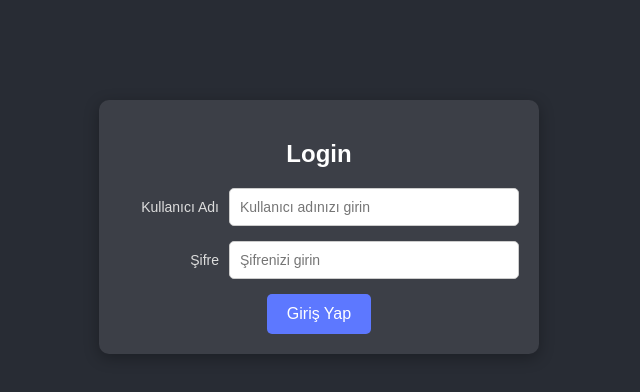
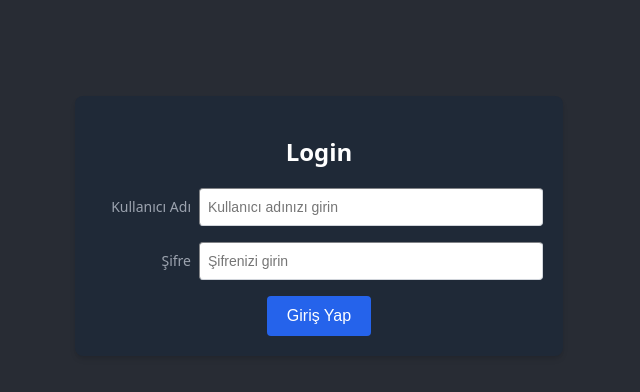
Before and after one commit to MustafaKocaoglu48/weather_App, a React (Create React App) app: page / in a window 1280 px wide. Shown: the top 392 px of the page, without its empty margins (321-961 px from the left). Built offline with nearby package versions, Linux system fonts and the light colour scheme.

Commit message:
The errors have been resolved, and code optimization has been achieved.

```diff
--- a/package.json
+++ b/package.json
@@ -3,7 +3,7 @@
   "version": "0.1.0",
   "private": true,
   "dependencies": {
-    "@reduxjs/toolkit": "^2.3.0",
+    "@reduxjs/toolkit": "^2.4.0",
     "@testing-library/jest-dom": "^5.17.0",
     "@testing-library/react": "^13.4.0",
     "@testing-library/user-event": "^13.5.0",
@@ -39,5 +39,8 @@
       "last 1 firefox version",
       "last 1 safari version"
     ]
+  },
+  "devDependencies": {
+    "tailwindcss": "^3.4.16"
   }
 }
--- a/src/LoginForm.css
+++ b/src/LoginForm.css
@@ -1,54 +1,26 @@
 .login-form {
-  width: 100%;
-  max-width: 400px;
-  margin: 100px auto;
-  padding: 20px;
-  background: #3c3f47;
-  border-radius: 10px;
-  box-shadow: 0 4px 15px rgba(0, 0, 0, 0.3);
-  text-align: center;
-  color: white;
-  font-family: Arial, sans-serif;
+  @apply bg-gray-800 max-w-md w-full mx-auto mt-24 p-5 rounded-lg shadow-md text-center text-white font-sans;
 }
 
-/* Başlık stili */
-h2 {
-  margin-bottom: 20px;
-  font-size: 24px;
+/* Başlık */
+.login-form h2 {
+  @apply mb-5 text-2xl;
 }
 
+/* Form grubu */
 .form-group {
-  margin-bottom: 15px;
-  display: flex;
-  align-items: center;
-  gap: 10px;
+  @apply flex items-center gap-2 mb-4;
 }
 
 .form-group label {
-  font-size: 14px;
-  width: 100px;
-  text-align: right;
-  color: #ddd;
+  @apply text-sm w-24 text-right text-gray-400;
 }
 
 .form-group input {
-  flex: 1;
-  padding: 10px;
-  border-radius: 5px;
-  border: 1px solid #ccc;
-  font-size: 14px;
-  background-color: #fff;
-  color: #333;
-}
-
-.form-group input:focus {
-  outline: none;
-  border-color: #5d78ff;
+  @apply flex-1 p-2 rounded border border-gray-300 text-sm bg-white text-gray-800 focus:outline-none focus:ring-2 focus:ring-blue-500;
 }
 
 /* Hata mesajları */
 .error {
-  color: red;
-  font-size: 12px;
-  margin-top: 5px;
+  @apply text-red-500 text-xs mt-1;
 }
--- a/src/WeatherApp.css
+++ b/src/WeatherApp.css
@@ -1,53 +1,27 @@
 .weather-app {
-  text-align: center;
-  margin-top: 50px;
+  @apply text-center mt-12;
 }
 
 .input-section {
-  margin-bottom: 20px;
-  display: flex;
-  justify-content: center;
-  gap: 5px;
+  @apply mb-5 flex justify-center gap-2;
 }
 
 .input-section input {
-  padding: 10px;
-  font-size: 16px;
-  border: 1px solid #ccc;
-  border-radius: 5px;
-  height: 40px;
-  box-sizing: border-box;
+  @apply p-2 text-base border border-gray-300 rounded h-10 box-border;
 }
 
 button {
-  background-color: #5d78ff;
-  border: none;
-  border-radius: 5px;
-  color: white;
-  font-size: 16px;
-  cursor: pointer;
-  padding: 0 20px;
-  height: 40px;
-  margin-top: 0;
-  transition: background-color 0.3s ease;
+  @apply bg-blue-600 border-none rounded text-white text-base cursor-pointer px-5 h-10 mt-0 transition ease-in-out duration-300;
 }
 
 button:hover {
-  background-color: #4a63e1;
+  @apply bg-blue-500;
 }
 
 button:focus {
-  outline: none;
+  @apply outline-none;
 }
 
 .digital-clock {
-  position: fixed;
-  top: 20px;
-  right: 20px;
-  font-size: 20px;
-  color: white;
-  background-color: rgba(0, 0, 0, 0.6);
-  padding: 10px 20px;
-  border-radius: 8px;
-  box-shadow: 0 4px 10px rgba(0, 0, 0, 0.5);
+  @apply fixed top-5 right-5 text-lg text-white bg-black bg-opacity-60 p-2 rounded-lg shadow-md;
 }
--- /dev/null
+++ b/tailwind.config.js
@@ -0,0 +1,8 @@
+/** @type {import('tailwindcss').Config} */
+module.exports = {
+  content: [],
+  theme: {
+    extend: {},
+  },
+  plugins: [],
+}
```
Also changed, not shown: src/setupTests.js (deleted, +0 -5 lines), src/store.js (added, +10 -0 lines), src/userSlice.js (added, +23 -0 lines), 1 other file (tests, documents, lock files or other folders).
